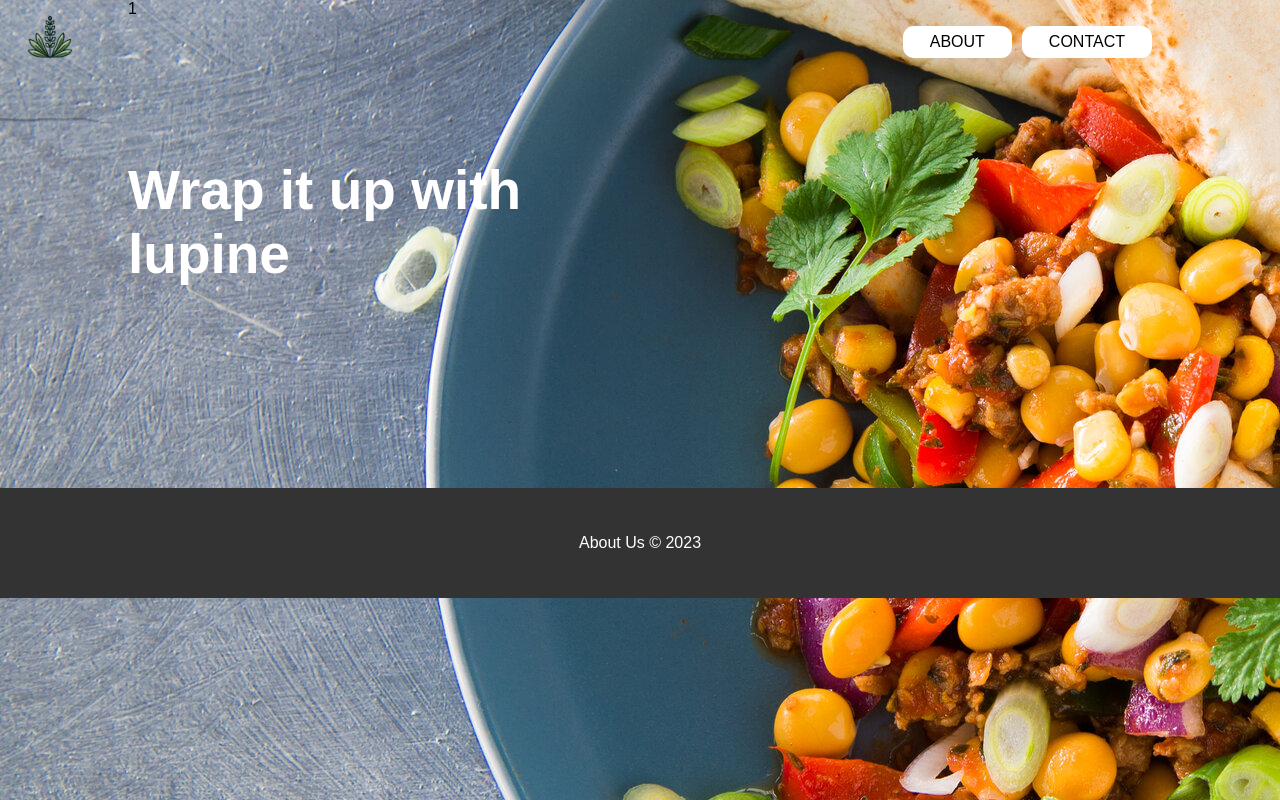
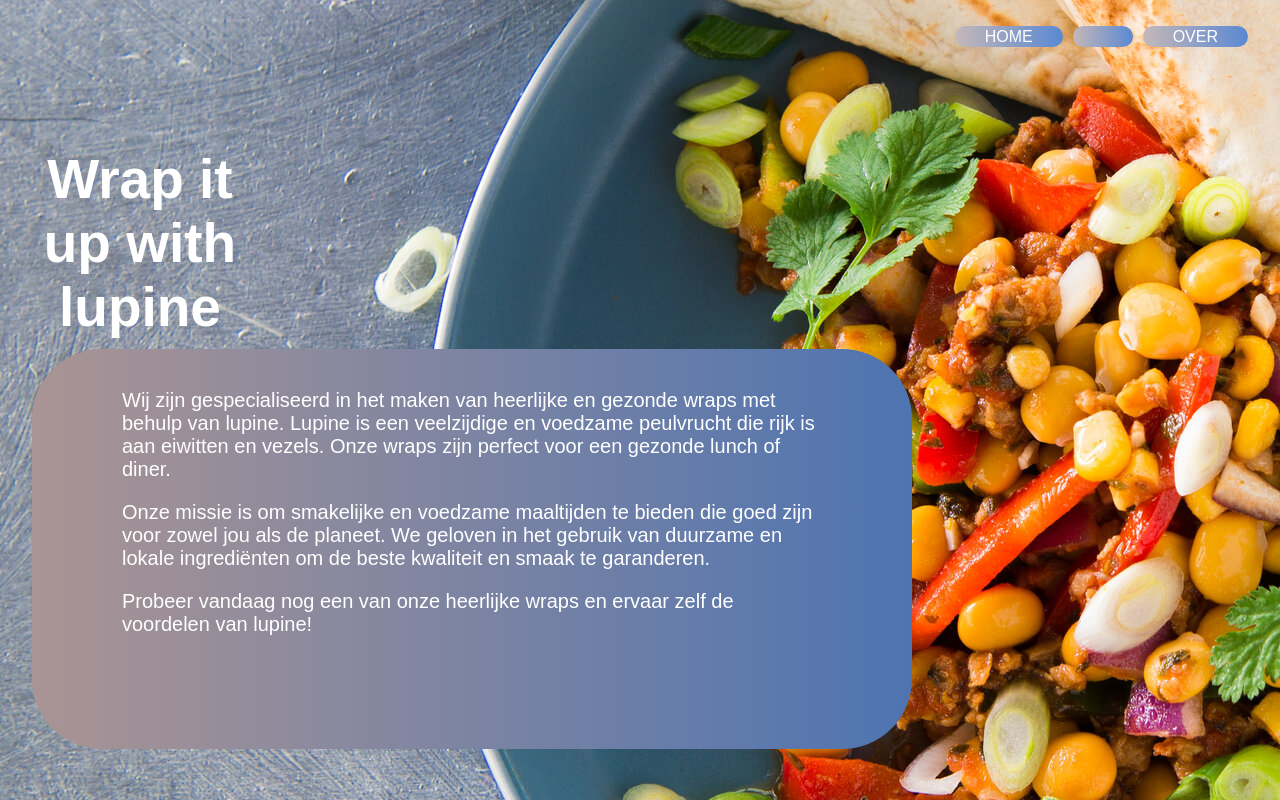
Before and after one commit to DaniNotFound702/LupineWraps.github.io, a plain HTML site: page index.html in a window 1280 px wide. Drawn offline with Linux system fonts and the light colour scheme.

Commit message:
last commit i hope :D

```diff
--- a/index.html
+++ b/index.html
@@ -14,7 +14,7 @@
 
         }
         .container {
-            width: 80%;
+            width: 95%;
             margin: auto;
             overflow: hidden;
         }
@@ -29,11 +29,7 @@
             padding: 0;
             list-style: none;
         }
-        header li {
-            float: left;
-            display: inline;
-            padding: 0 20px 0 20px;
-        }
+
         header #branding {
             float: left;
         }
@@ -72,20 +68,26 @@
 
         h1 {
             color: #ffffff;
-            text-align: left;
-            padding-right: 500px;
             font-size: 30px;
             font-family: Arial, sans-serif;
+            padding-right: 1000px;
         }
         li {
-            border: 7px solid #ffffff;
-            border-radius: 11px;
-            background-color: #ffffff;
-            margin-left: 10px;
+        border-radius: 11px;
+        background-image: linear-gradient(to right, #c5b8b8, #5a88d3);
+        margin-left: 10px;
+        padding: 20px; /* Voeg padding toe om de grootte te vergroten */
+        font-size: 18px; /* Verhoog het lettertype voor grotere tekst */
+        float: left;
+        display: inline;
+        padding: 0 20px 0 20px;
         }
         li a {
-            color: #000000;
+            color: #ffffff;
             text-decoration: none;
+            margin: 10px;
+            margin-bottom: 700px;
+
         }
         ul {
             padding-right: 100px;
@@ -96,22 +98,48 @@
         position: absolute;
         top: 0;
         left: 0;
-    }
+        }
+
+        pre {
+            font-size: 20px;
+            font-family: Arial, sans-serif;
+            color: #257196;
+            text-align: left;
+            padding-right: 100px;
+            background-color: #f4f4f4;
+            width: 700px;
+            height: 100px;
+
+        }
+        .welkom-text {
+            font-size: 20px;
+            font-family: Arial, sans-serif;
+            color: #ffffff;
+            text-align: left;
+            padding-right: 90px;
+            background-color: #f4f4f4;
+            width: 700px;
+            height: 280px;
+            padding-left: 90px;
+            padding-top: 20px;
+            padding-bottom: 100px;
+            background-image: linear-gradient(to right, #aa9494, #4e74b1);
+            border-radius: 70px;
+        }
+
 
     </style>
 </head>
 <body>
     <header>
         <div class="container">
-            <img class="logo"src="media/Logo.png" alt="logo" >
-
             <div id="branding">
             </div>
-1
             <nav>
                 <ul>
-                    <li><a href="about.html">About</a></li>
-                    <li><a href="recepie.html">Contact</a></li>
+                    <li><a href="index.html">Home</a></li>
+                    <li><a href="recepie.html"></a></li>
+                    <li><a href="About.html">over</a></li>
                 </ul>
             </nav>
         </div>
@@ -119,12 +147,14 @@
     <section class="showcase">
         <div class="container">
             <h1>Wrap it up with lupine</h1>
-            <p></p>
+            <div class="welkom-text">
+                <p>Wij zijn gespecialiseerd in het maken van heerlijke en gezonde wraps met behulp van lupine. Lupine is een veelzijdige en voedzame peulvrucht die rijk is aan eiwitten en vezels. Onze wraps zijn perfect voor een gezonde lunch of diner.</p>
+                <p>Onze missie is om smakelijke en voedzame maaltijden te bieden die goed zijn voor zowel jou als de planeet. We geloven in het gebruik van duurzame en lokale ingrediënten om de beste kwaliteit en smaak te garanderen.</p>
+                <p>Probeer vandaag nog een van onze heerlijke wraps en ervaar zelf de voordelen van lupine!</p>
+            </div>
         </div>
     </section>
 
-    <footer>
-        <p>About Us &copy; 2023</p>
-    </footer>
+
 </body>
 </html>
```
Also changed, not shown: recepie.html (+3 -2 lines).
